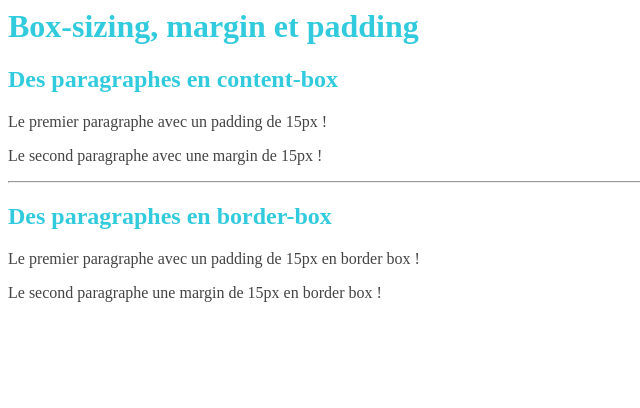
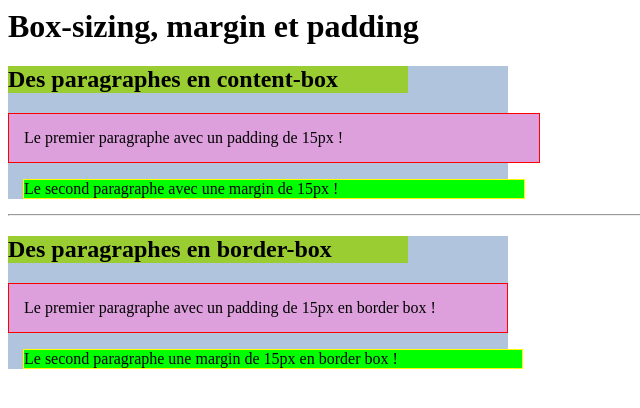
Before and after one commit to Jmounet/WS, a plain HTML site: page CSS/slide 43 - box-sizing/index.html in a window 1280 px wide. Shown: the whole page, without its empty margins (0-640 px from the left). Drawn offline with Linux system fonts and the light colour scheme; files that its build step writes are made by us from their sources.

Commit message:
19-23-27-28-42-43

```diff
--- a/CSS/slide 19 - pseudo-classes & pseudo-éléments/style.css
+++ b/CSS/slide 19 - pseudo-classes & pseudo-éléments/style.css
@@ -30,7 +30,16 @@
 }
 
 /*BONUS : Ajouter l'image avant chaque titre de niveau 1.Ajoutez une marge à droite de 6px*/
-h1::before {
+/* h1::before {
     content: url(https://d1nhio0ox7pgb.cloudfront.net/_img/g_collection_png/standard/16x16/ok.png);
     margin-right: 6px;
+} */
+/*FAUX*/
+h1::before {
+    content: "";
+    display: inline-block;
+    width: 16px;
+    height: 16px;
+    background-image: url(https://d1nhio0ox7pgb.cloudfront.net/_img/g_collection_png/standard/16x16/ok.png);
+    margin-right: 6px;
 }
--- /dev/null
+++ b/CSS/slide 23 - inline et block/style.css
@@ -0,0 +1,32 @@
+/* #####
+Inline
+#### */
+
+/* Entourer le texte en gras d'un bordure rouge */
+
+b {
+    /* display: block; */
+    border: 1px solid red;
+}
+
+/* Mettre les span avec une couleur de fond rose */
+
+span {
+    background-color: pink;
+}
+
+/* #####
+Block
+#### */
+
+/* Encadrer les paragraphes d'une bordure verte */
+
+p {
+    border: 1px solid green;
+}
+
+/* Et les div aver une couleur de fond lightgrey */
+
+div {
+    background-color: lightgrey;
+}
--- /dev/null
+++ b/CSS/slide 27 - @font-face/style.css
@@ -0,0 +1,10 @@
+@font-face {
+    font-family: "Ma Super Police";
+    src: url(font/MaSuperPolice.ttf);
+}
+
+/* Mettre la police contenu dans le dossier font pour les titres de niveau 1. */
+
+h1 {
+    font-family: "Ma Super Police";
+}
--- /dev/null
+++ b/CSS/slide 28 - Google Font/style.css
@@ -0,0 +1,19 @@
+/* Ajouter la police[https://fonts.google.com/specimen/Gloria+Hallelujah](Gloria Hallelujah) pour le titre et une autre police google font pour le texte */
+
+h1 {
+    font-family: 'Gloria Hallelujah', cursive;
+}
+
+body {
+    font-family: 'roboto', sans-serif;
+}
+
+/* @import url('https://fonts.googleapis.com/css2?family=Gloria+Hallelujah&family=Roboto&display=swap');
+
+h1 {
+    font-family: 'Gloria Hallelujah', cursive;
+}
+
+body {
+    font-family: 'roboto', sans-serif;
+} */
--- /dev/null
+++ b/CSS/slide 42 - modèle de boite/style.css
@@ -0,0 +1,11 @@
+/* Créer une div avec un titre et un paragraphe en lorem de largeur (width) 500px :
+de couleur de fond (backgroud-color) au choix
+avec une bordure (border) 15px, de type au choix, de couleur au choix
+avec une marge de 50px; */
+
+div {
+    width: 500px;
+    background-color: lightseagreen;
+    border: 15px inset brown;
+    margin: 50px;
+}
--- /dev/null
+++ b/CSS/slide 43 - box-sizing/style.css
@@ -0,0 +1,47 @@
+/* Mettre les div à une largeur de 500px avec une couleur de fond */
+
+div {
+    width: 500px;
+    background-color: lightsteelblue;
+}
+
+/* Mettre les h2 à 400px avec une bordure et une couleur de fond */
+
+h2 {
+    width: 400px;
+    background-color: yellowgreen;
+}
+
+/* ### Pour les paragaphes ### */
+
+/* ceux avec la classe .para1 :
+500px de large
+une bordure visible
+une couleur de fond visible
+un padding de 15px */
+
+.para1 {
+    width: 500px;
+    border: 1px solid red;
+    background-color: plum;
+    padding: 15px;
+}
+
+/* Ceux avec la classe .para2
+500px de large
+une bordure visible
+une couleur de fond visible
+une margin de 15px */
+
+.para2 {
+    width: 500px;
+    border: 1px solid yellow;
+    background-color: lime;
+    margin: 15px;
+}
+
+/* changer un box sizing à border box pour les paragraphes ayant la classe .box */
+
+.box {
+    box-sizing: border-box;
+}
```
Also changed, not shown: CSS/slide 28 - Google Font/index.html (+1 -0 lines), CSS/slide 53 - Sprite/index.html (+1 -1 lines), CSS/slide 53 - Sprite/style.css (added).
